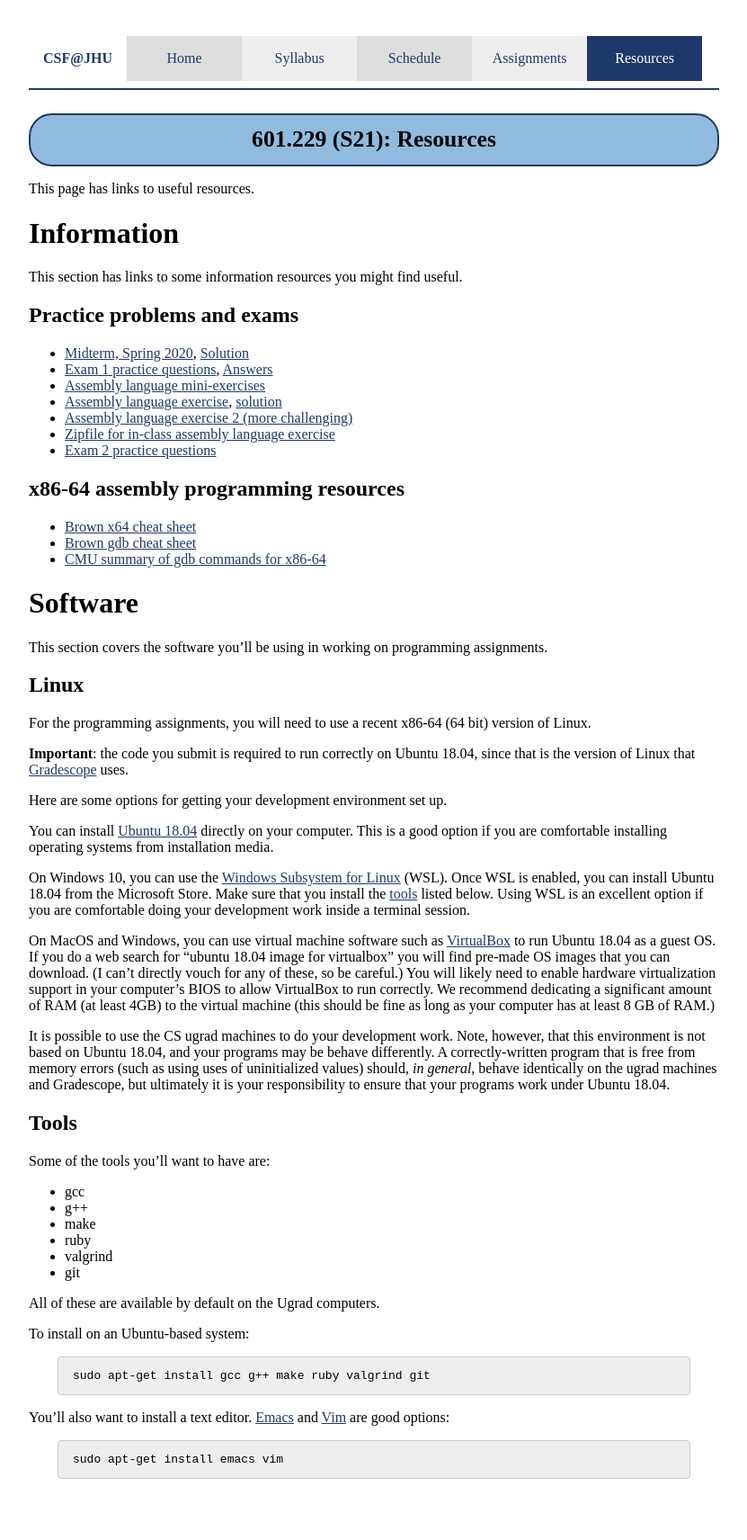
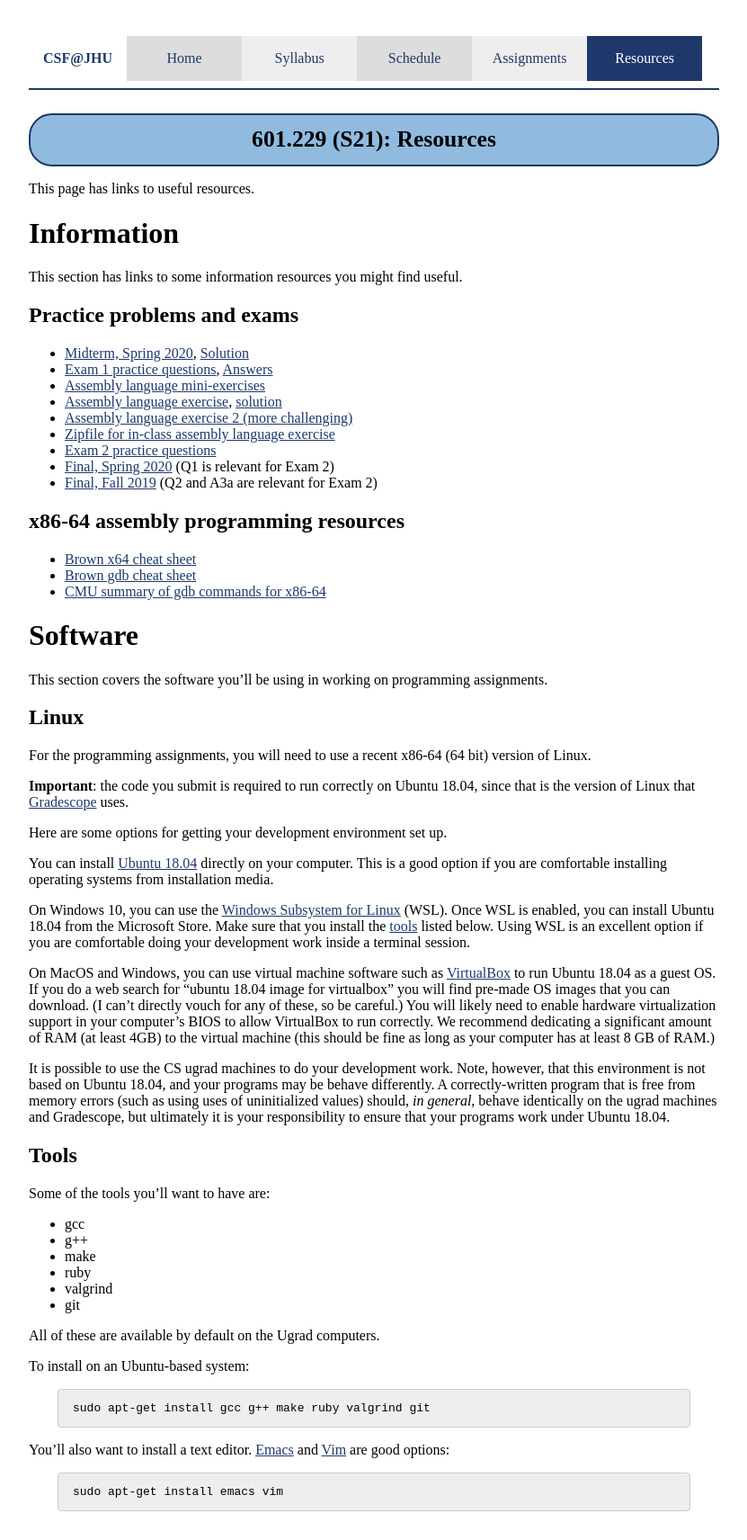
Before and after one commit to jhucsf/spring2021, a Jekyll site: the page built from resources.md, in a window 1280 px wide. Shown: the whole page at 90% size, without its empty margins (224-1055 px from the left). Built offline with Jekyll 4.4.1, drawn with Linux system fonts in a browser that asks for light colours; before the commit the page ends 1676 px from its top, so only the background shows below that.

Commit message:
more exam 2 review problems

```diff
--- a/resources.md
+++ b/resources.md
@@ -19,6 +19,8 @@ This section has links to some information resources you might find useful.
 * [Assembly language exercise 2 (more challenging)](resources/assembly2.html)
 * [Zipfile for in-class assembly language exercise](resources/assembly_exercise.zip)
 * [Exam 2 practice questions](resources/exam2review.html)
+* [Final, Spring 2020](resources/final-spring2020.pdf) (Q1 is relevant for Exam 2)
+* [Final, Fall 2019](resources/final-fall2019.pdf) (Q2 and A3a are relevant for Exam 2)
 
 <!--
 * [Final, Spring 2020](resources/final-spring2020.pdf), [Solution](resources/final-spring2020-soln.pdf)
```
Also changed, not shown: 4 other files.
